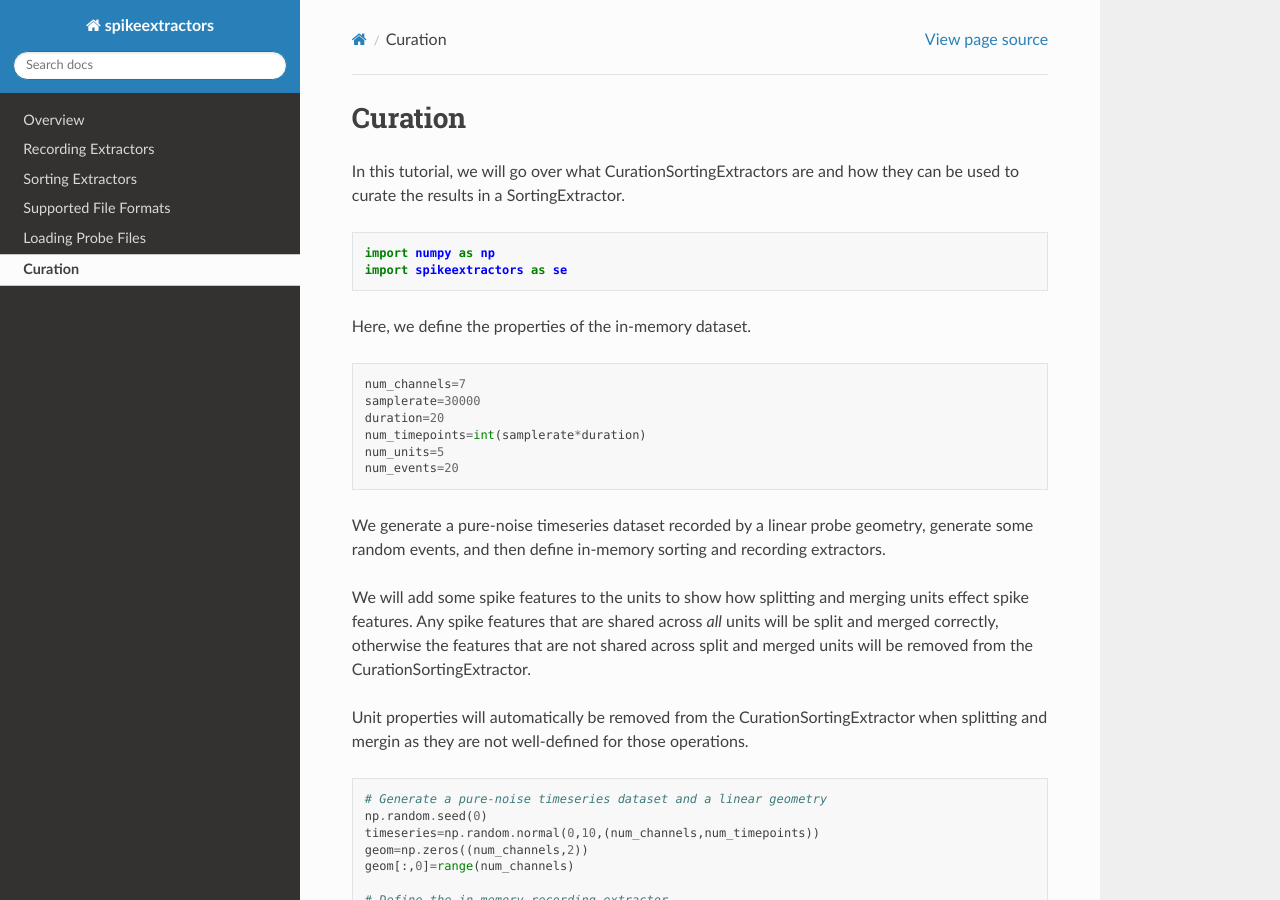
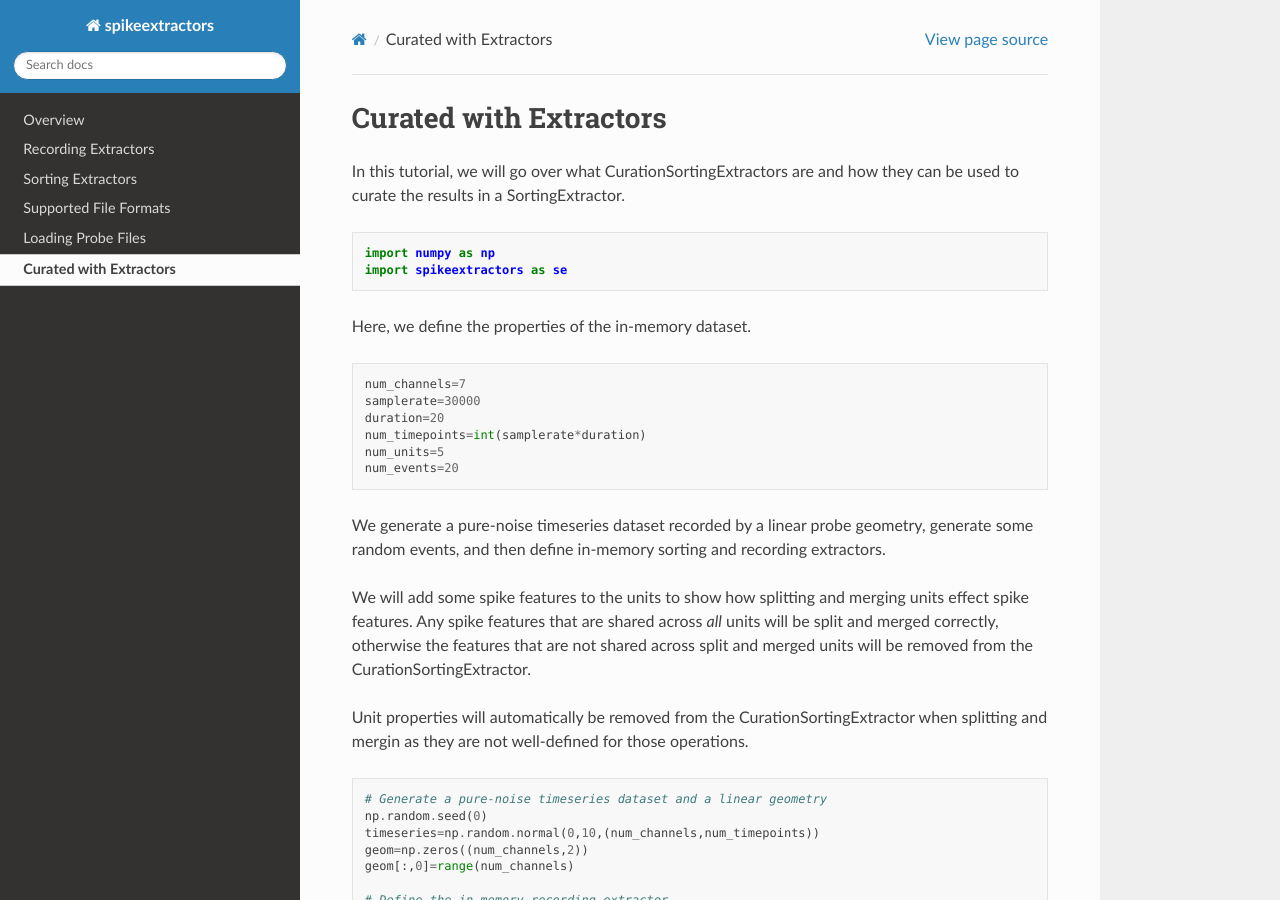
Before and after one commit to SpikeInterface/spikeextractors, a Sphinx documentation site: the page built from docs/curation.rst, in a window 1280 px wide and 900 px high. Built offline with Sphinx 7.4.7 and the Read the Docs theme 2.0.0, drawn with Linux system fonts in a browser that asks for light colours.

Commit message:
Update curation.rst

```diff
--- a/docs/curation.rst
+++ b/docs/curation.rst
@@ -1,6 +1,6 @@
 
-Curation
-~~~~~~~~
+Curated with Extractors
+~~~~~~~~~~~~~~~~~~~~~~~
 
 In this tutorial, we will go over what CurationSortingExtractors are and
 how they can be used to curate the results in a SortingExtractor.
```
